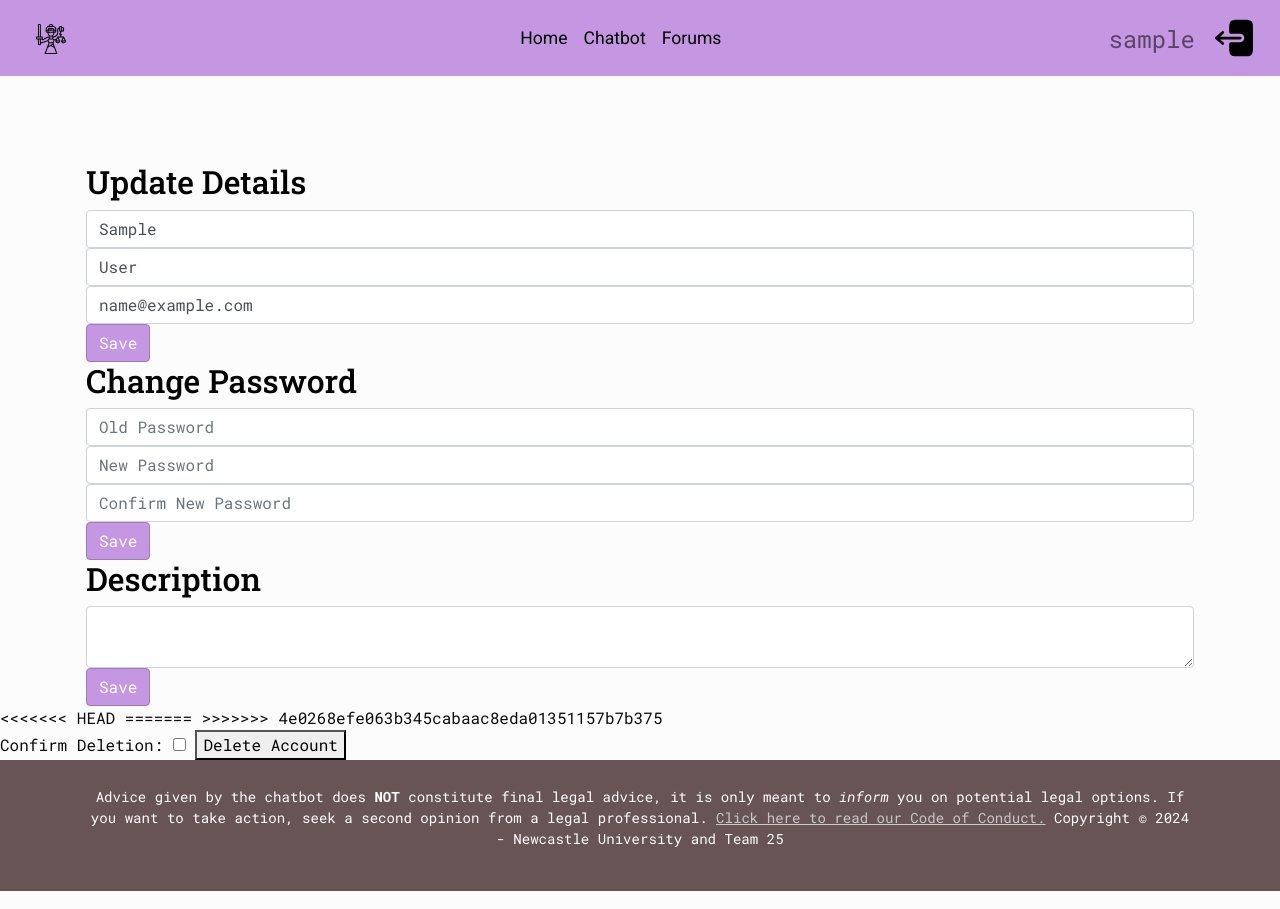
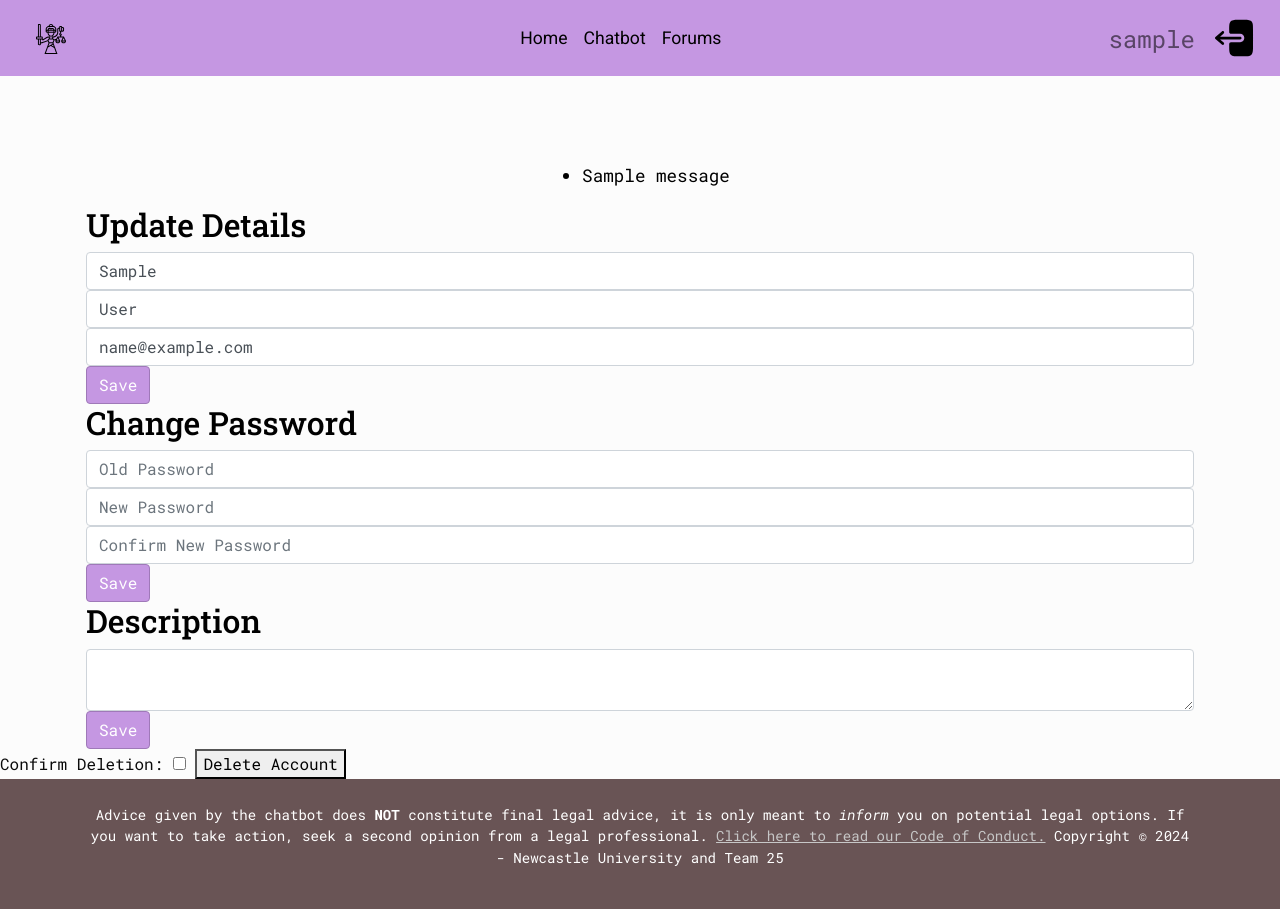
Before and after one commit to GeorgeTsakoumakis/cyber-justitia, a Django app: page /dashboard/ in a window 1280 px wide. Run offline with Django 5.2, Linux system fonts and the light colour scheme; a user stored in the database is signed in; tables that the repository leaves empty hold one stand-in row (values such as "Sample post"); one stand-in notice (Sample message) is shown; some libraries are stand-ins or nearby versions.

Commit message:
correct messages shown when updates are sucsessfull and unsucsesfull

```diff
--- a/users/forms.py
+++ b/users/forms.py
@@ -53,7 +53,7 @@ class UpdatePasswordForm(forms.ModelForm):
 
     class Meta:
         model = CustomUser
-        fields = ['password']
+        fields = ['old_password', 'new_password1', 'new_password2']
 
     def clean(self):
         cleaned_data = super().clean()
--- a/users/templates/dashboard.html
+++ b/users/templates/dashboard.html
@@ -8,6 +8,14 @@
 <title>Dashboard - Cyber Justitia</title>
 
 {% block content %}
+    {% if messages %}
+        <ul>
+            {% for message in messages %}
+                <li>{{ message }}</li> <!-- customisable style - just add class name -->
+                {% endfor %}
+        </ul>
+    {% endif %}
+
     <div class="container">
         <h2 style="color: black">Update Details</h2>
         <form method="POST" action="{% url 'dashboard' %}">
@@ -111,11 +119,6 @@
     </div>
 
 </div>
-<<<<<<< HEAD
-
-=======
-
->>>>>>> 4e0268efe063b345cabaac8eda01351157b7b375
         <form method="post">
     {% csrf_token %}
     <label for="{{ deactivate_account_form.deactivate_profile.id_for_label }}">Confirm Deletion:</label>
--- a/users/views.py
+++ b/users/views.py
@@ -156,8 +156,6 @@ def deactivate_account(request):
                 messages.success(request, 'Account deactivated successfully')
                 return redirect('index')
         else:
-            for error in form.errors.values():
-                messages.error(request, error)
             return render(request, 'dashboard.html', {'deactivate_account_form': form})
     return redirect('dashboard')
 
@@ -174,8 +172,6 @@ def change_password(request):
             auth.login(request, request.user)
             return redirect("dashboard")
         else:
-            for error in form.errors.values():
-                messages.error(request, error)
             return render(request, "dashboard.html", {"change_password_form": form})
     return redirect("dashboard", {"change_password_form": form})
 
```
